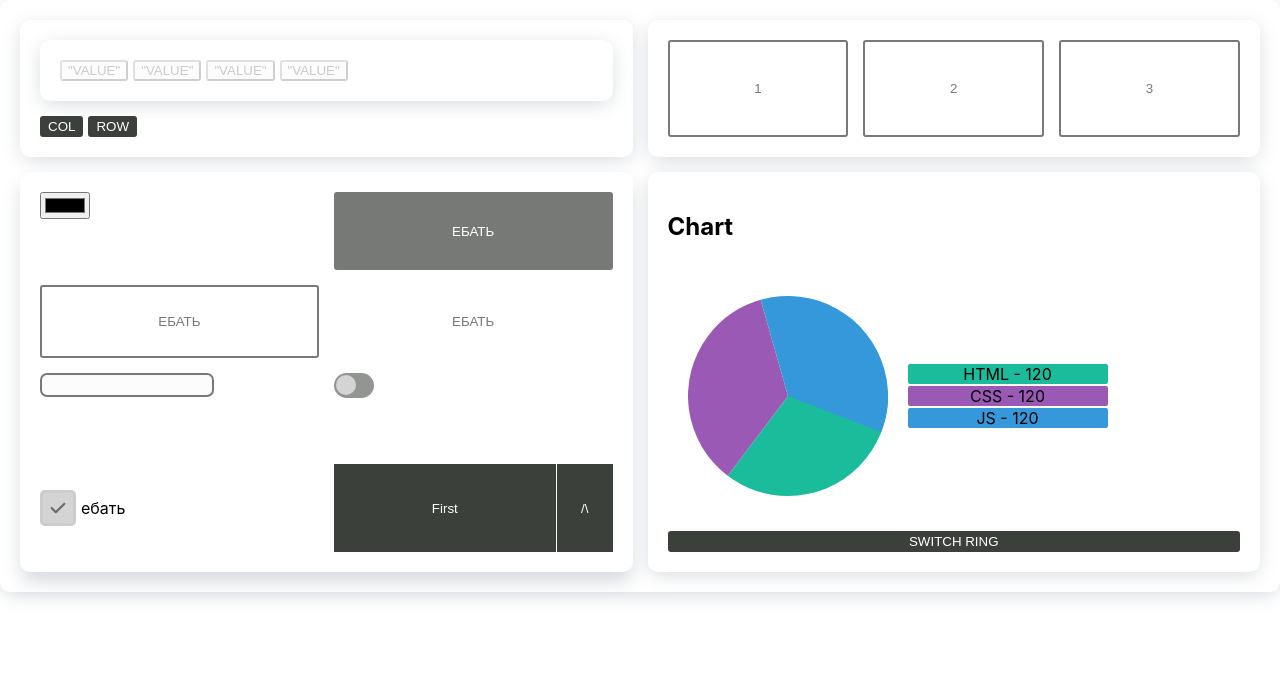
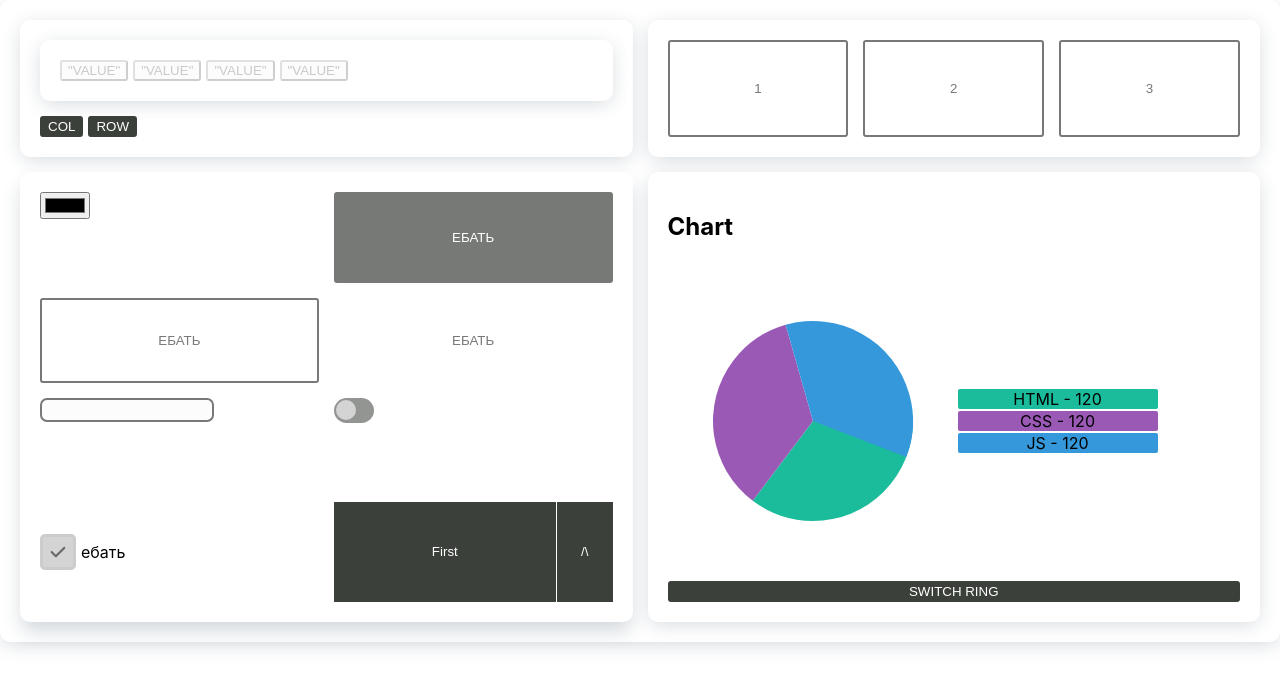
Before and after one commit to CDS-Solutions/UI, a React (Create React App) app: page / in a window 1280 px wide. Shown: the top 688 px of the page. Built offline with nearby package versions, Linux system fonts and the light colour scheme; the HTML template or start-up script is replaced by a standard one.

Commit message:
1.0.4v pie-charts

```diff
--- a/public/index.html
+++ b/public/index.html
@@ -1,14 +1,12 @@
 <!DOCTYPE html>
 <html lang="en">
-  <head>
+
+<head>
     <meta charset="utf-8" />
     <link rel="icon" href="%PUBLIC_URL%/favicon.ico" />
     <meta name="viewport" content="width=device-width, initial-scale=1" />
     <meta name="theme-color" content="#000000" />
-    <meta
-      name="description"
-      content="Web site created using create-react-app"
-    />
+    <meta name="description" content="Web site created using create-react-app" />
     <link rel="apple-touch-icon" href="%PUBLIC_URL%/logo192.png" />
     <!--
       manifest.json provides metadata used when your web app is installed on a
@@ -24,9 +22,10 @@
       work correctly both with client-side routing and a non-root public URL.
       Learn how to configure a non-root public URL by running `npm run build`.
     -->
-    <title>React App</title>
-  </head>
-  <body>
+    <title>UI</title>
+</head>
+
+<body>
     <noscript>You need to enable JavaScript to run this app.</noscript>
     <div id="root"></div>
     <!--
@@ -39,5 +38,6 @@
       To begin the development, run `npm start` or `yarn start`.
       To create a production bundle, use `npm run build` or `yarn build`.
     -->
-  </body>
+</body>
+
 </html>
--- a/src/components/PieChart/PieChart.tsx
+++ b/src/components/PieChart/PieChart.tsx
@@ -1,108 +1,105 @@
-import React, { useRef, FC, useEffect } from 'react'
+import React, { useRef, FC, useEffect } from "react";
 
-type PieObject={
-    color: string,
-    value: number,
-    name?: string
-}
+type PieObject = {
+  color: string;
+  value: number;
+  name?: string;
+};
 
-type PieChartProps={
-    category: Array<PieObject>,
-    ring?: boolean
+type PieChartProps = {
+  category: Array<PieObject>;
+  ring?: boolean;
+};
 
-}
-
-const PieChart:FC<PieChartProps> = ({category, ring}) => {
+const PieChart: FC<PieChartProps> = ({ category, ring }) => {
   let canvasRef = useRef<HTMLCanvasElement>(null);
   // const colors = ['#FFC618','#ff2718', '#ff18d1', '#4018ff', '#18ffff', '#18ff3e']
 
-
-    useEffect(()=>{
+  useEffect(() => {
     if (canvasRef.current) {
       const canvas = canvasRef.current;
-            const context = canvas.getContext('2d');
-            let start_angle = 0
-            let end_angle = 0
+      const context = canvas.getContext("2d");
+      let start_angle = 0;
+
 
       if (context) {
-
-
-
-                category.forEach((cat, index)=>{
-                    let slice_angle =  2 * Math.PI * cat.value / 340
+        category.forEach((cat, index) => {
+          let slice_angle = (2 * Math.PI * cat.value) / 340;
           drawPieSlice(
             context,
-                        100,
-                        100,
+            canvas.width / 2,
+            canvas.height / 2,
             100,
             start_angle,
             start_angle + slice_angle,
             cat.color
-                    )
-
-                    end_angle += slice_angle
-                    start_angle += slice_angle
-                        ring &&   drawPieSlice(
+          );
+          start_angle += slice_angle;
+          ring &&
+            drawPieSlice(
               context,
-                            100,
-                            100,
+              canvas.width / 2,
+              canvas.height / 2,
               50,
               0,
               2 * Math.PI,
-                            "white"
-                        )
-                })
+              "#ffffff"
+            );
+        });
+      }
+    }
+  }, [category, ring]);
 
-
-
-
-            }
-
-        }
-    }, [ring])
-
-    function drawPieSlice (ctx: any, centerX: any,
-            centerY: any,
-            radius: any,
-            startAngle: any,
-            endAngle: any,
+  function drawPieSlice(
+    ctx: CanvasRenderingContext2D,
+    centerX: number,
+    centerY: number,
+    radius: number,
+    startAngle: number,
+    endAngle: number,
     color: string
-        ){
-
+  ) {
     ctx.fillStyle = color;
     ctx.beginPath();
-        ctx.moveTo(centerX,centerY);
+    ctx.moveTo(centerX, centerY);
     ctx.arc(centerX, centerY, radius, startAngle, endAngle);
     ctx.closePath();
     ctx.fill();
-
   }
-
-    function randomColor(){}
 
   return (
     <>
       <h2>Chart</h2>
-        <div style={{margin: '20px', display: 'flex',gap:'20px' ,alignItems: 'center'}}>
-            <canvas ref={canvasRef} height={200} width={200}/>
-            <div style={{display: 'flex', gap:'2px', flexDirection:'column'}}>
+      <div
+        style={{
+          margin: "20px",
+          display: "flex",
+          gap: "20px",
+          alignItems: "center",
+          flexWrap: 'wrap'
+        }}
+      >
+        <canvas ref={canvasRef} height={250} width={250} />
+        <div style={{ display: "flex", gap: "2px", flexDirection: "column" }}>
           {
-                    category?.map((el)=>{
-                        return(
-                            <div style={{backgroundColor: el.color,
-                                        width:200,
-                                        borderRadius: '2px',
-                                        textAlign: 'center'}}>
+            category?.map((el) => {
+              return (
+                <div style={{
+                  backgroundColor: el.color,
+                  width: 200,
+                  borderRadius: "2px",
+                  textAlign: "center",
+                }}
+                >
                   {el.name} - <span>{el.value}</span>
                 </div>
-                        )
+              );
             })
           }
         </div>
       </div>
     </>
-  )
-}
+  );
+};
 
-
-export default PieChart
+export default PieChart;
```
Lines whose indentation alone changed are shown as unchanged.
